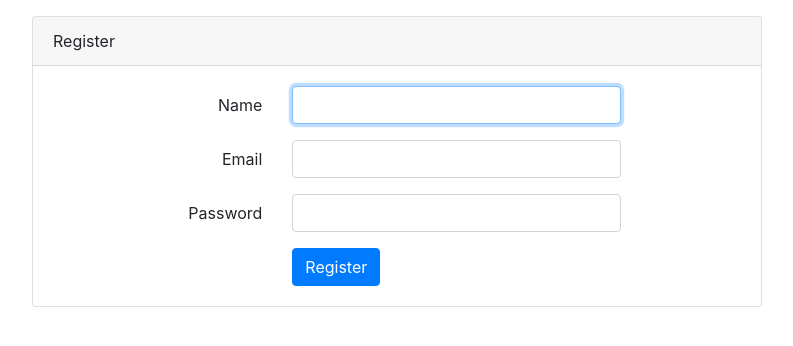
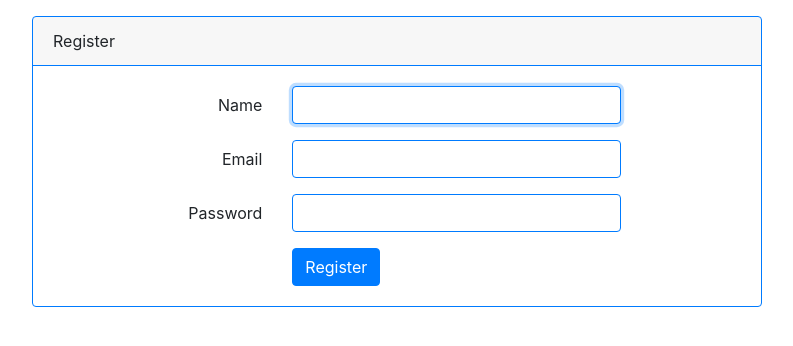
Before and after one commit to ni851ste/5-monopoly-vue, a Vue app: page /register in a window 1280 px wide. Shown: the top 346 px of the page, without its empty margins (243-1036 px from the left). Built offline with nearby package versions, Linux system fonts and the light colour scheme; no server answers; what vue-native-websocket, vue-uuid would draw is missing.

Commit message:
Vue is authenticated and finished

```diff
--- a/src/components/Buttons.vue
+++ b/src/components/Buttons.vue
@@ -63,7 +63,7 @@
         let currentPlayer = getCurrentPlayer(json);
         currentPlayer.bought_fields.sort(compareStreet).forEach(f => {
             buyButtons.append(
-                $('<div/>', {'class': 'one-buy-button'}).append(
+                $('<div/>', {'class': 'one-buy-button', 'style': 'margin-top: 1em'}).append(
                     $('<p/>', {'class': 'house-par', 'id': f.name + '-p'})
                         .append($('<span/>', {'class': 'buy-house-span', 'text': f.name}))
                 ).append(
@@ -101,7 +101,10 @@
             },
             quitGame() {
                 this.$socket.send(QUIT);
-            }
+            },
+            beforeMount() {
+                this.demandUpdate()
+            },
         },
         created() {
             this.$options.sockets.onmessage = (data) => {
@@ -142,6 +145,7 @@
     @media (min-width: 992px) {
         .buttons {
             padding: 2em;
+            padding-top: 1em;
         }
 
         .buy-button {
--- a/src/components/MainHeader.vue
+++ b/src/components/MainHeader.vue
@@ -2,7 +2,7 @@
     <span class="main-header border border-primary col-lg-10 col-md-10">
 
         <span id="main-header-current-player">
-                {{this.currentPlayerName}}name
+                {{this.currentPlayerName}}
             <template v-if="user.loggedIn">
                 <div id="username">
                     <p>
@@ -14,7 +14,7 @@
                 </div>
             </template>
             <template v-else>
-                <p class="float-right">
+                <p class="float-none">
                     <router-link to="login" class="nav-link">
                         <button class="btn btn-primary ">Login</button>
                     </router-link>
@@ -26,7 +26,7 @@
         </span>
 
         <p id="main-header-current-money">
-            {{this.currentPlayerMoney}}money
+            {{this.currentPlayerMoney}}
         </p>
 
     </span>
@@ -62,6 +62,21 @@
                 user: "user"
             })
         },
+        created() {
+            this.$options.sockets.onmessage = (data) => {
+                let json = JSON.parse(data.data);
+                window.console.log("DATA");
+                window.console.log(json);
+                let currentPlayerName3 = currentPlayerName(json);
+                window.console.log("NAME:" + currentPlayerName3);
+                this.currentPlayerName = currentPlayerName3;
+
+                let currentPlayerMoney3 = String(getCurrentMoney(json)) + ' €';
+                window.console.log("MONEY:" + currentPlayerMoney3);
+                this.currentPlayerMoney = currentPlayerMoney3;
+            };
+        },
+
         methods: {
             async demandUpdate() {
                 await new Promise(r => setTimeout(r, 300));
@@ -81,15 +96,7 @@
             beforeMount() {
                 this.demandUpdate()
             },
-            created() {
-                this.$options.sockets.onmessage = (data) => {
-                    let json = JSON.parse(data.data);
-                    window.console.log("DATA");
-                    window.console.log(json);
-                    this.currentPlayerName = currentPlayerName(json);
-                    this.currentPlayerMoney = String(getCurrentMoney(json));//+ ' €';
-                };
-            }
+
         }
     }
 </script>
--- a/src/components/Register.vue
+++ b/src/components/Register.vue
@@ -2,8 +2,8 @@
     <div class="container">
         <div class="row justify-content-center">
             <div class="col-md-8">
-                <div class="card">
-                    <div class="card-header">Register</div>
+                <div class="card border border-primary">
+                    <div class="card-header border-bottom border-primary ">Register</div>
                     <div class="card-body">
                         <div v-if="error.success === false" class="alert alert-danger">{{error.message}}</div>
                         <div v-else-if="error.success === true" class="alert alert-success">{{error.message}}</div>
@@ -13,7 +13,7 @@
                                 <div class="col-md-6">
                                     <input
                                             id="name"
-                                            class="form-control"
+                                            class="form-control border border-primary"
                                             name="name"
                                             value
                                             required
@@ -28,7 +28,7 @@
                                 <div class="col-md-6">
                                     <input
                                             id="email"
-                                            class="form-control"
+                                            class="form-control border border-primary"
                                             name="email"
                                             value
                                             required
@@ -44,7 +44,7 @@
                                 <div class="col-md-6">
                                     <input
                                             id="password"
-                                            class="form-control"
+                                            class="form-control  border border-primary"
                                             name="password"
                                             required
                                             v-model="form.password"
```
